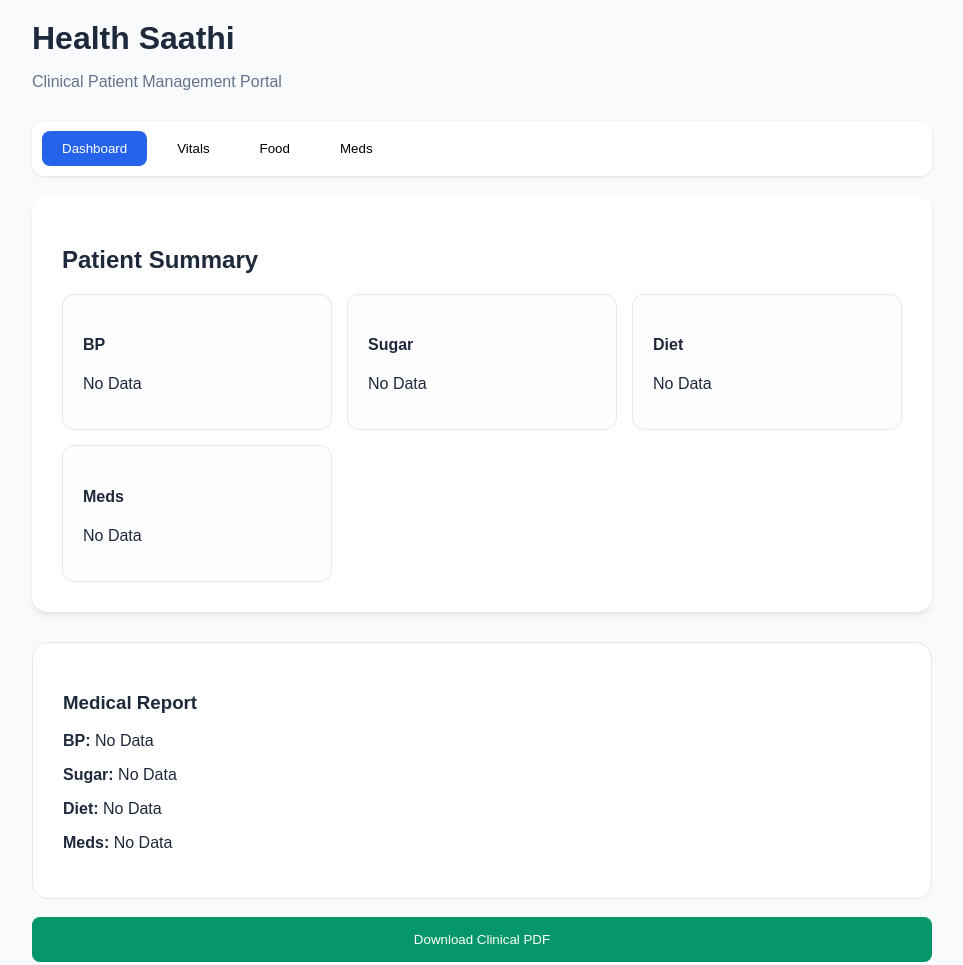
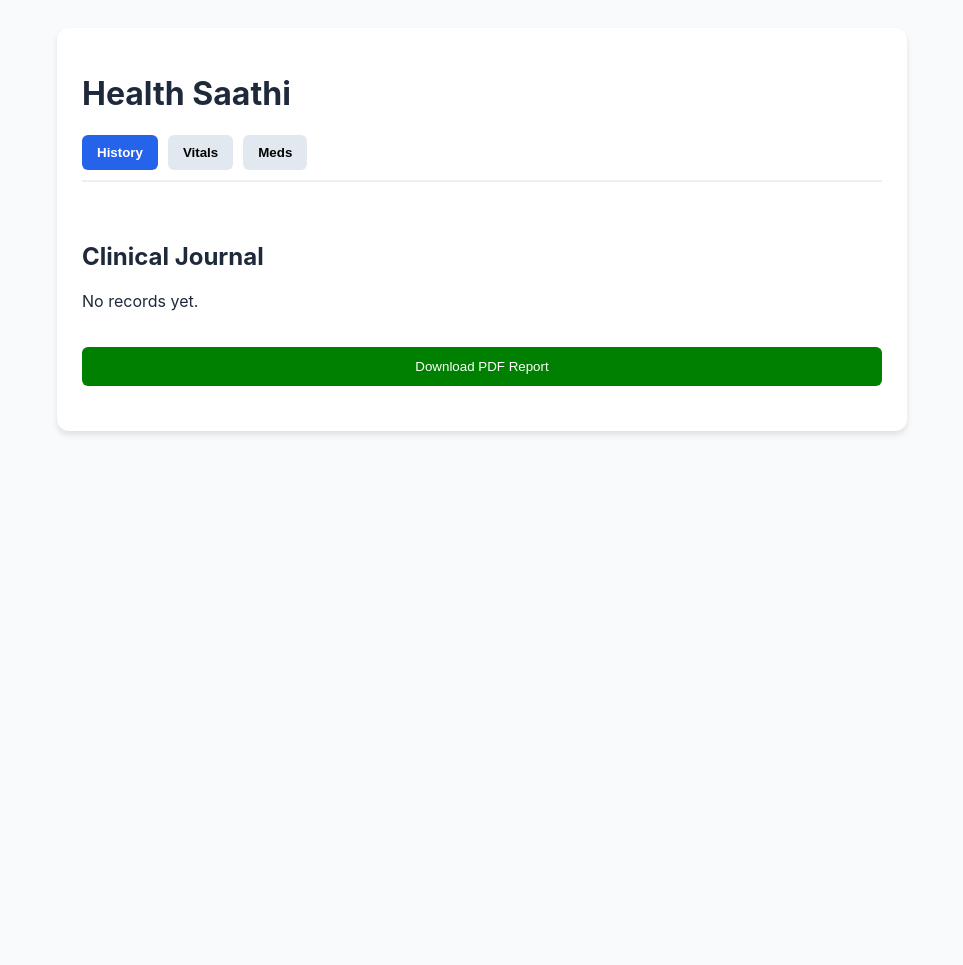
Before and after one commit to drpranavjindal-jpg/healthtracker, a plain HTML site: page index.html in a window 1280 px wide. Shown: the whole page, without its empty margins (158-1121 px from the left). After the commit the page ends 800 px from the top, so only its background shows below. Drawn offline with Linux system fonts and the light colour scheme.

Commit message:
Final Pakka Build: History Engine + Defensive Validation

```diff
--- a/index.html
+++ b/index.html
@@ -3,73 +3,51 @@
 <head>
     <meta charset="UTF-8">
     <meta name="viewport" content="width=device-width, initial-scale=1.0">
-    <title>Health Saathi - Final</title>
+    <title>Health Saathi - Clinical Journal</title>
     <script src="https://cdnjs.cloudflare.com/ajax/libs/html2pdf.js/0.10.1/html2pdf.bundle.min.js"></script>
     <style>
-        :root { --primary: #2563eb; --bg: #f8fafc; --card: #ffffff; }
-        body { font-family: sans-serif; background: var(--bg); margin: 0; padding: 20px; color: #1e293b; }
-        .container { max-width: 900px; margin: 0 auto; }
-
-        nav { display: flex; gap: 10px; margin-bottom: 20px; background: white; padding: 10px; border-radius: 12px; box-shadow: 0 1px 3px rgba(0,0,0,0.1); }
-        nav button { padding: 10px 20px; border: none; background: transparent; cursor: pointer; border-radius: 8px; font-weight: 500; }
-        .active-btn { background: var(--primary) !important; color: white !important; }
-
-        .tab-section { display: none; background: var(--card); padding: 30px; border-radius: 16px; box-shadow: 0 4px 6px -1px rgba(0,0,0,0.1); }
+        :root { --primary: #2563eb; --bg: #f8fafc; }
+        body { font-family: -apple-system, BlinkMacSystemFont, "Segoe UI", Roboto, sans-serif; background: var(--bg); padding: 20px; color: #1e293b; }
+        .container { max-width: 800px; margin: auto; background: white; padding: 25px; border-radius: 12px; box-shadow: 0 4px 6px rgba(0,0,0,0.1); }
+        .tab-section { display: none; padding: 20px 0; }
         .active { display: block; }
-
-        .grid { display: grid; grid-template-columns: repeat(auto-fit, minmax(200px, 1fr)); gap: 15px; margin-top: 20px; }
-        .card { padding: 20px; border: 1px solid #e2e8f0; border-radius: 12px; background: #fdfdfd; }
-        input { width: 100%; padding: 12px; margin: 8px 0; border: 1px solid #cbd5e1; border-radius: 8px; box-sizing: border-box; }
-        button.action { background: var(--primary); color: white; padding: 12px 20px; border: none; border-radius: 8px; cursor: pointer; width: 100%; font-weight: 600; }
-
-        #printable-area { margin-top: 30px; padding: 30px; border: 1px solid #e2e8f0; border-radius: 16px; background: white; }
+        nav { display: flex; gap: 10px; margin-bottom: 20px; border-bottom: 2px solid #eee; padding-bottom: 10px; }
+        nav button { padding: 10px 15px; cursor: pointer; border: none; background: #e2e8f0; border-radius: 6px; font-weight: 600; }
+        nav button.active-btn { background: #2563eb; color: white; }
+        .log-row { padding: 12px; border-bottom: 1px solid #eee; display: flex; justify-content: space-between; align-items: center; }
+        .timestamp { font-size: 0.8em; color: #666; }
+        input { width: 100%; padding: 12px; margin: 8px 0 15px; box-sizing: border-box; border: 1px solid #ccc; border-radius: 6px; }
+        button.action { width: 100%; padding: 12px; cursor: pointer; border: none; border-radius: 6px; background: #2563eb; color: white; font-weight: bold; }
     </style>
 </head>
 <body>
 
 <div class="container">
-    <header style="margin-bottom: 30px;">
-        <h1 style="margin: 0;">Health Saathi</h1>
-        <p style="color: #64748b;">Clinical Patient Management Portal</p>
-    </header>
-
+    <h1>Health Saathi</h1>
     <nav>
-        <button onclick="switchTab('dash-section', this)" class="active-btn">Dashboard</button>
-        <button onclick="switchTab('vitals-section', this)">Vitals</button>
-        <button onclick="switchTab('food-section', this)">Food</button>
-        <button onclick="switchTab('med-section', this)">Meds</button>
+        <button onclick="switchTab('dash', this)" class="active-btn">History</button>
+        <button onclick="switchTab('vitals', this)">Vitals</button>
+        <button onclick="switchTab('meds', this)">Meds</button>
     </nav>
 
-    <div id="dash-section" class="tab-section active">
-        <h2>Patient Summary</h2>
-        <div id="dash-grid" class="grid"></div>
+    <div id="dash" class="tab-section active">
+        <h2>Clinical Journal</h2>
+        <div id="history-list"></div>
+        <button onclick="exportPDF()" style="margin-top:20px; background:green; color:white; padding:12px; border:none; width:100%; border-radius:6px; cursor:pointer;">Download PDF Report</button>
     </div>
 
-    <div id="vitals-section" class="tab-section">
-        <h3>Log Clinical Vitals</h3>
-        <input type="text" id="bp" placeholder="BP (e.g. 120/80 mmHg)">
+    <div id="vitals" class="tab-section">
+        <h3>Log Vitals</h3>
+        <input type="text" id="bp" placeholder="Blood Pressure (e.g. 120/80)">
         <input type="text" id="sugar" placeholder="Blood Sugar (mg/dL)">
         <button class="action" onclick="saveVitals()">Save Vitals</button>
     </div>
 
-    <div id="food-section" class="tab-section">
-        <h3>Diet Log</h3>
-        <input type="text" id="food" placeholder="What did the patient eat?">
-        <button class="action" onclick="saveFood()">Save Diet Log</button>
+    <div id="meds" class="tab-section">
+        <h3>Log Medication</h3>
+        <input type="text" id="med" placeholder="Medicine Name & Dosage">
+        <button class="action" onclick="saveMeds()">Save Medication</button>
     </div>
-
-    <div id="med-section" class="tab-section">
-        <h3>Medication Log</h3>
-        <input type="text" id="med" placeholder="Medication Name & Dosage">
-        <button class="action" onclick="saveMed()">Save Prescription</button>
-    </div>
-
-    <div id="printable-area">
-        <h3>Medical Report</h3>
-        <div id="report-content"></div>
-    </div>
-    <br>
-    <button onclick="exportPDF()" style="background: #059669; color: white; padding: 15px; border: none; border-radius: 8px; width: 100%; cursor: pointer;">Download Clinical PDF</button>
 </div>
 
 <script src="script.js"></script>
--- a/script.js
+++ b/script.js
@@ -1,4 +1,3 @@
-// Tab Switching
 function switchTab(id, btn) {
     document.querySelectorAll('.tab-section').forEach(s => s.classList.remove('active'));
     document.querySelectorAll('nav button').forEach(b => b.classList.remove('active-btn'));
@@ -6,53 +5,48 @@ function switchTab(id, btn) {
     btn.classList.add('active-btn');
 }
 
-// Logic to refresh UI and PDF area
-function updateReport() {
-    const report = document.getElementById('report-content');
-    const grid = document.getElementById('dash-grid');
-
-    // UI Data
-    const bp = localStorage.getItem('bp') || 'No Data';
-    const sugar = localStorage.getItem('sugar') || 'No Data';
-    const food = localStorage.getItem('food') || 'No Data';
-    const med = localStorage.getItem('med') || 'No Data';
-
-    // Update Report PDF area
-    report.innerHTML = `
-        <p><strong>BP:</strong> ${bp}</p>
-        <p><strong>Sugar:</strong> ${sugar}</p>
-        <p><strong>Diet:</strong> ${food}</p>
-        <p><strong>Meds:</strong> ${med}</p>
-    `;
-
-    // Update Dashboard Cards
-    grid.innerHTML = `
-        <div class="card"><h4>BP</h4><p>${bp}</p></div>
-        <div class="card"><h4>Sugar</h4><p>${sugar}</p></div>
-        <div class="card"><h4>Diet</h4><p>${food}</p></div>
-        <div class="card"><h4>Meds</h4><p>${med}</p></div>
-    `;
+// Global Save Function with Input Validation
+function addRecord(type, val) {
+    if (!val || val.trim() === '') {
+        alert("Please enter some data before saving!");
+        return;
+    }
+    let history = JSON.parse(localStorage.getItem('history') || '[]');
+    history.push({ type, details: val, time: new Date().toLocaleString() });
+    localStorage.setItem('history', JSON.stringify(history));
+    alert('Entry Saved!');
+    render();
 }
 
-// Save Functions
 function saveVitals() {
-    localStorage.setItem('bp', document.getElementById('bp').value);
-    localStorage.setItem('sugar', document.getElementById('sugar').value);
-    alert('Saved'); updateReport();
-}
-function saveFood() {
-    localStorage.setItem('food', document.getElementById('food').value);
-    alert('Saved'); updateReport();
-}
-function saveMed() {
-    localStorage.setItem('med', document.getElementById('med').value);
-    alert('Saved'); updateReport();
+    const bp = document.getElementById('bp').value;
+    const sugar = document.getElementById('sugar').value;
+    if(!bp && !sugar) { alert("Please fill at least one field"); return; }
+    addRecord('Vitals', `BP: ${bp || 'N/A'} | Sugar: ${sugar || 'N/A'}`);
 }
 
-// Export PDF
-function exportPDF() {
-    html2pdf().from(document.getElementById('printable-area')).save('Medical_Report.pdf');
+function saveMeds() {
+    addRecord('Medication', document.getElementById('med').value);
 }
 
-// Ensure app loads correctly
-document.addEventListener('DOMContentLoaded', updateReport);
+function render() {
+    let history = JSON.parse(localStorage.getItem('history') || '[]');
+    let list = document.getElementById('history-list');
+
+    // Reverse to show latest logs first
+    list.innerHTML = history.slice().reverse().map(item => `
+        <div class="log-row">
+            <div><strong>${item.type}:</strong> ${item.details}</div>
+            <div class="timestamp">${item.time}</div>
+        </div>
+    `).join('').trim() || '<p>No records yet.</p>';
+}
+
+function exportPDF() {
+    const element = document.getElementById('history-list');
+    // Targeting the history container specifically for the PDF
+    html2pdf().from(element).save('Medical_Report.pdf');
+}
+
+// Ensure the page loads current data
+window.onload = render;
```
